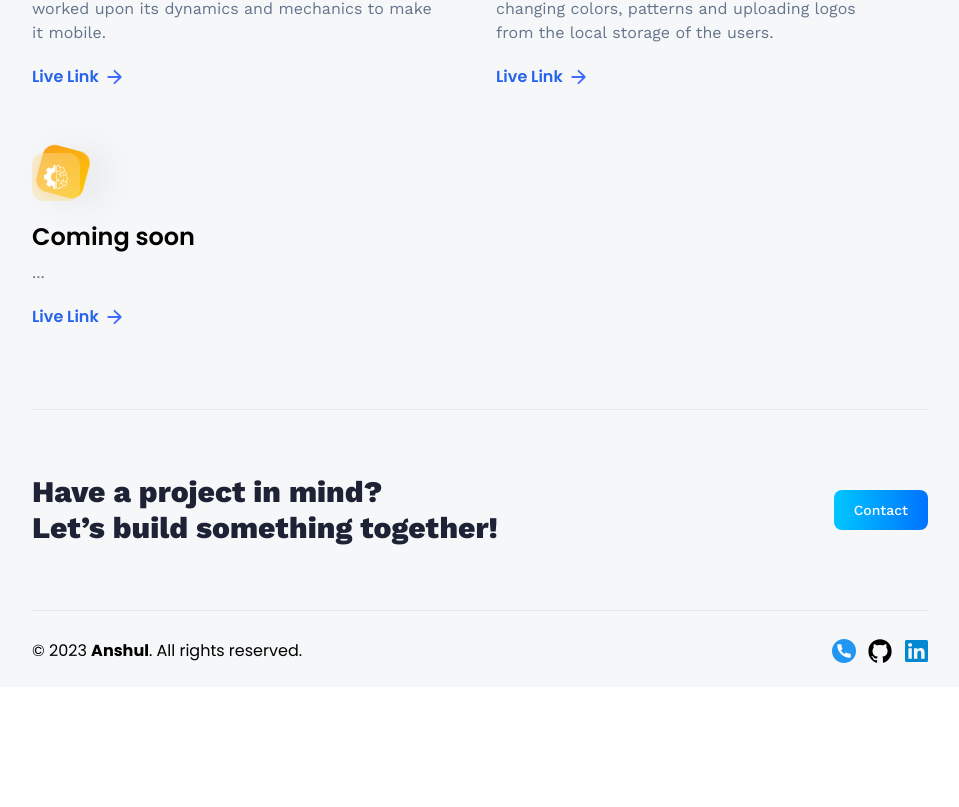
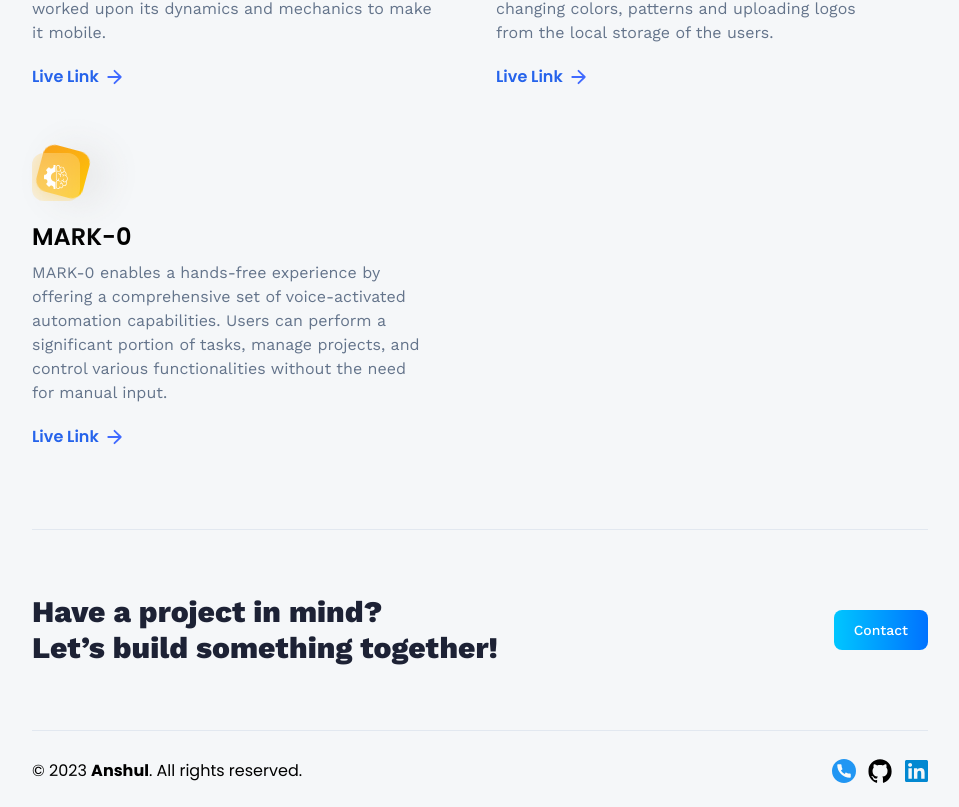
Before and after one commit to Gustystuds087/PORTFOLIO, a React (Vite) app: page /projects in a window 1280 px wide. Shown: the part 829-1636 px from the top of the page, without its empty margins (160-1119 px from the left). Before the commit the page ends 1516 px from the top, so only its background shows below. Built offline with nearby package versions, Linux system fonts and the light colour scheme; no server answers.

Commit message:
first commit

```diff
--- a/src/constants/index.js
+++ b/src/constants/index.js
@@ -196,8 +196,8 @@ export const projects = [
     {
         iconUrl: summiz,
         theme: 'btn-back-yellow',
-        name: 'Coming soon',
-        description: '...',
-        link: '/',
+        name: 'MARK-0',
+        description: 'MARK-0 enables a hands-free experience by offering a comprehensive set of voice-activated automation capabilities. Users can perform a significant portion of tasks, manage projects, and control various functionalities without the need for manual input.',
+        link: 'https://github.com/Gustystuds087/MARK0',
     }
 ];
```
Also changed, not shown: 2 other files (tests, documents, lock files or other folders).
